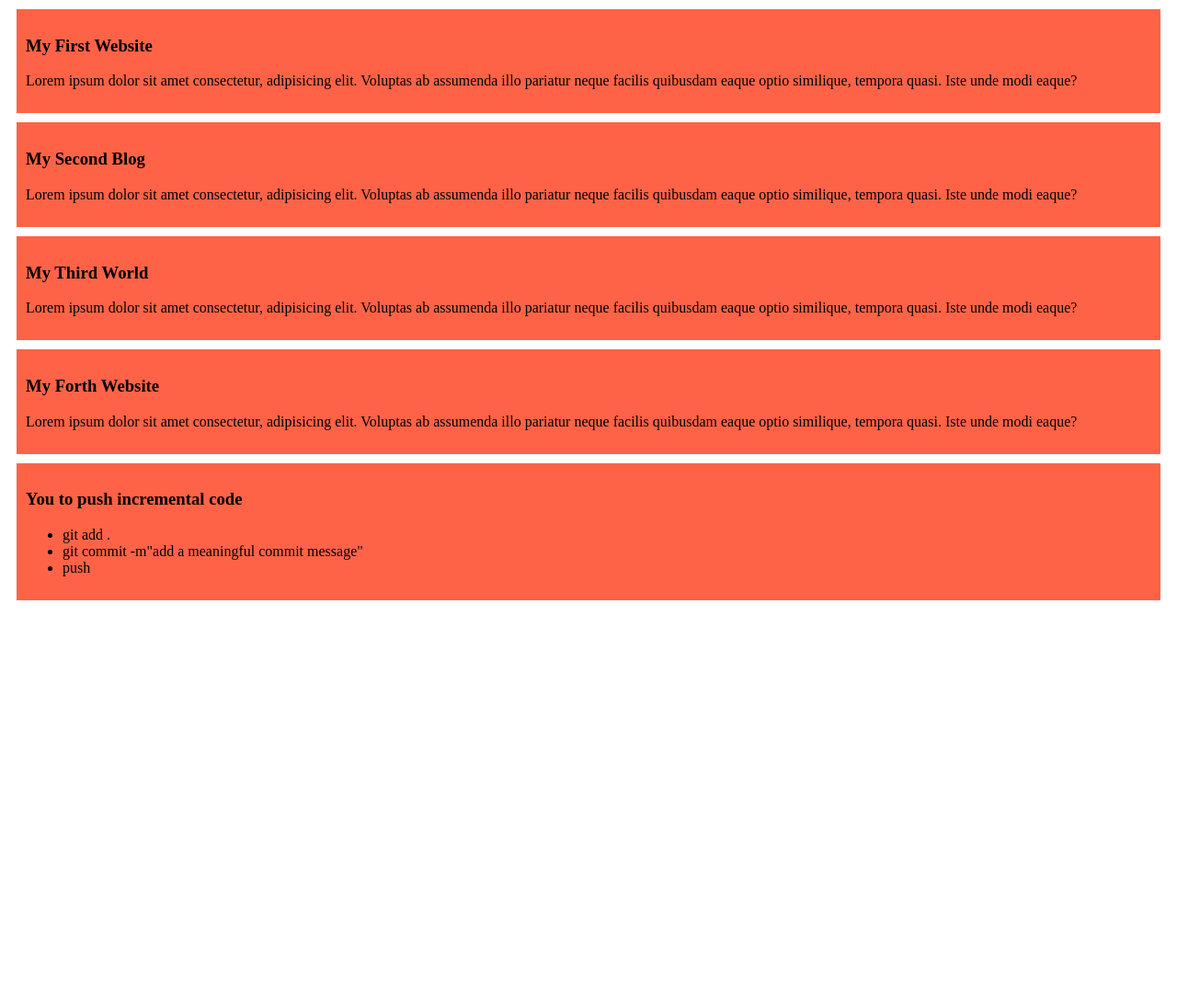
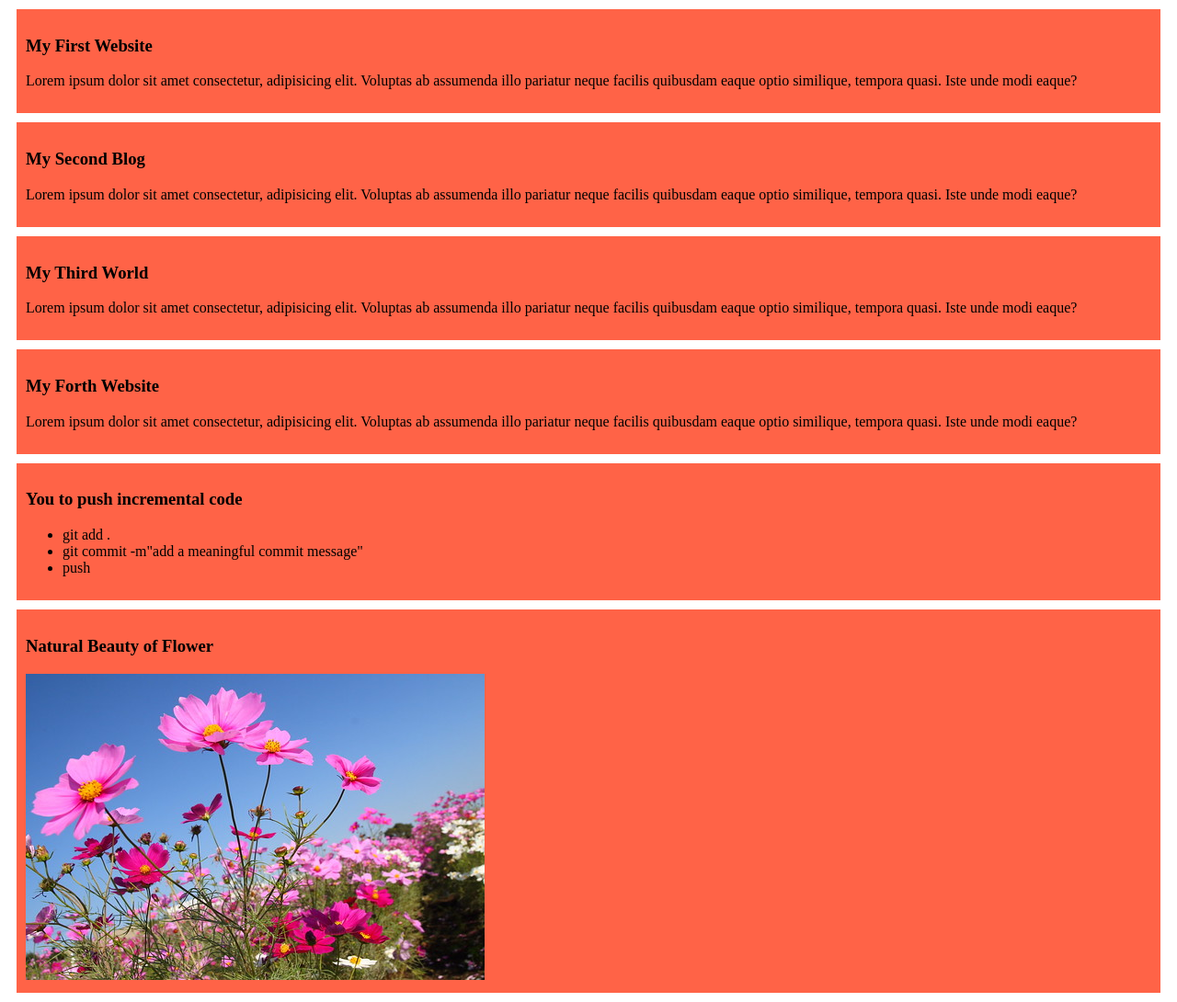
Before and after one commit to palash00912/my-simple-website, a plain HTML site: page index.html in a window 1280 px wide. Shown: the whole page at 92% size. Before the commit the page ends 800 px from the top, so only its background shows below. Drawn offline with Linux system fonts and the light colour scheme.

Commit message:
added the flower for push

```diff
--- a/index.html
+++ b/index.html
@@ -47,5 +47,9 @@
             <li>push</li>
         </ul>
     </div>
+    <div>
+        <h3>Natural Beauty of Flower</h3>
+        <img src="/images/Nature00.jpg" alt="">
+    </div>
   </body>
 </html>
```
Also changed, not shown: images/Nature00.jpg (added).
